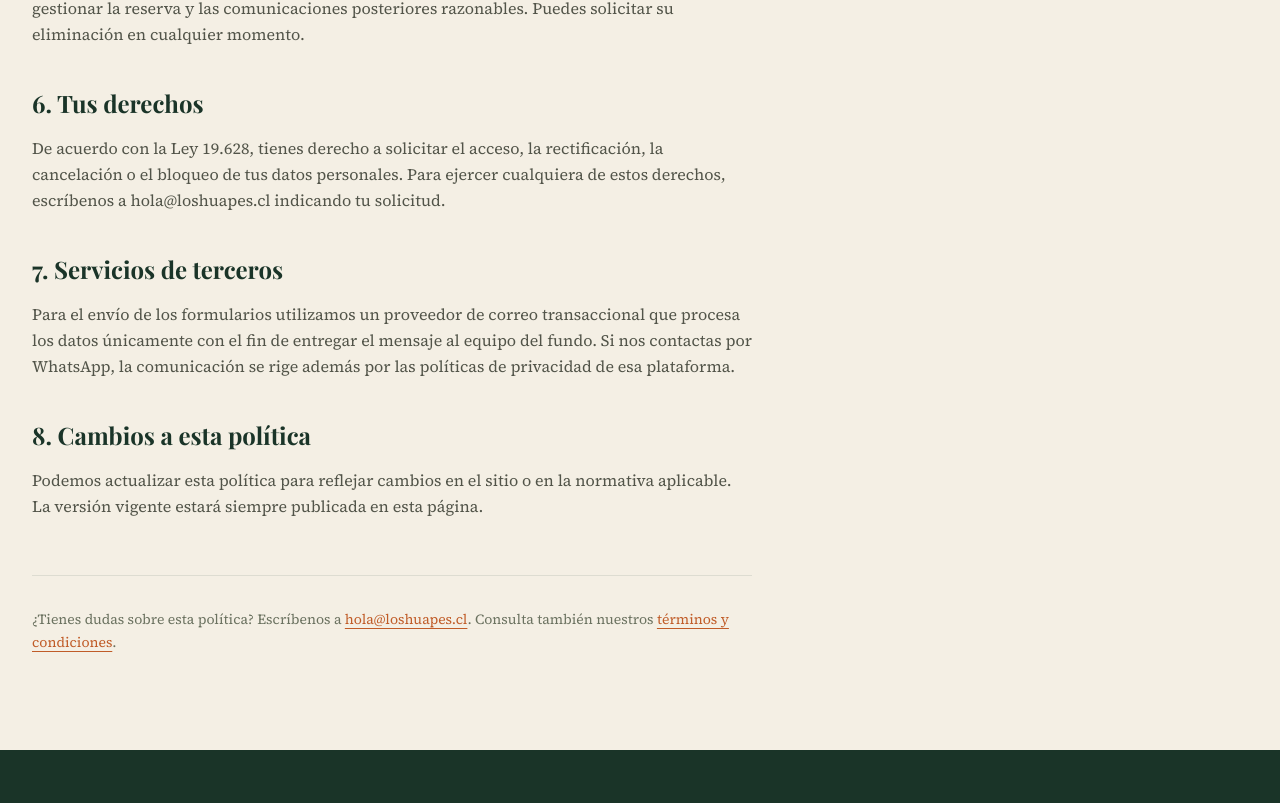
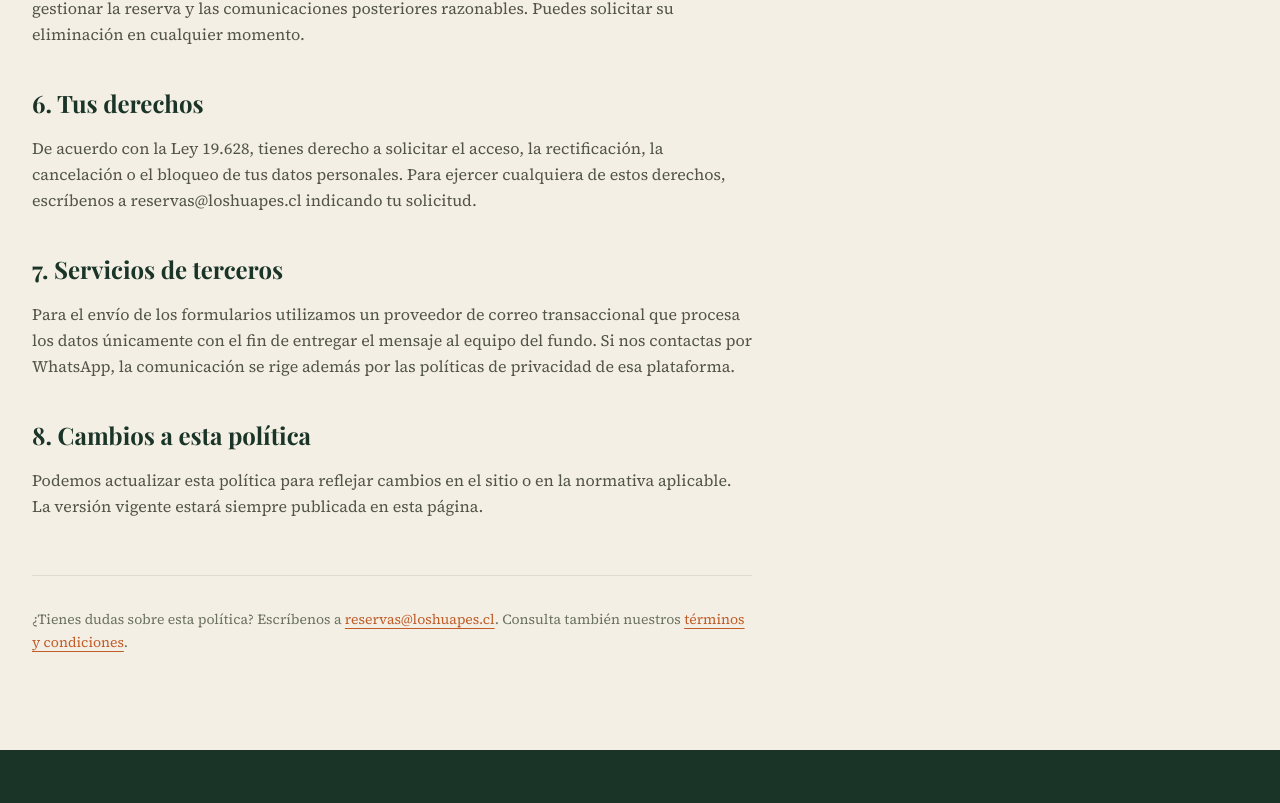
Before and after one commit to mortegac/public_site_losHuapescl, a Next.js app: page /privacidad in a window 1280 px wide. Shown: the part 1417-2220 px from the top of the page. Built offline with nearby package versions, Linux system fonts and the light colour scheme.

Commit message:
feat: email de contacto hola@ → reservas@loshuapes.cl en todo el sitio

```diff
--- a/src/app/api/reservas/route.ts
+++ b/src/app/api/reservas/route.ts
@@ -123,7 +123,7 @@ export async function POST(req: NextRequest) {
 
   const { error } = await resend.emails.send({
     from: 'reservas@loshuapes.cl',
-    to: 'hola@loshuapes.cl',
+    to: 'reservas@loshuapes.cl',
     replyTo: body.email,
     subject: `Solicitud de reserva — ${body.nombre}`,
     html,
--- a/src/app/gracias/page.tsx
+++ b/src/app/gracias/page.tsx
@@ -10,7 +10,7 @@ export const metadata: Metadata = {
 const ERROR_MESSAGES: Record<string, string> = {
   datos: 'Faltan campos obligatorios o el formato es inválido. Vuelve atrás y revisa el formulario.',
   limite: 'Recibimos demasiadas solicitudes seguidas. Espera unos minutos e intenta de nuevo.',
-  envio: 'No pudimos enviar tu solicitud. Intenta de nuevo o escríbenos directo a hola@loshuapes.cl.',
+  envio: 'No pudimos enviar tu solicitud. Intenta de nuevo o escríbenos directo a reservas@loshuapes.cl.',
 }
 
 function SuccessMessage() {
--- a/src/app/mapa-del-sitio/page.tsx
+++ b/src/app/mapa-del-sitio/page.tsx
@@ -193,10 +193,10 @@ export default function MapaDelSitioPage() {
               <p className="font-body text-sm text-muted leading-relaxed">
                 ¿No encuentras lo que buscas? Escríbenos a{' '}
                 <a
-                  href="mailto:hola@loshuapes.cl"
+                  href="mailto:reservas@loshuapes.cl"
                   className="text-ember underline underline-offset-4 hover:text-forest transition-colors"
                 >
-                  hola@loshuapes.cl
+                  reservas@loshuapes.cl
                 </a>{' '}
                 o revisa las{' '}
                 <Link
--- a/src/app/para-agencias/AgencyForm.tsx
+++ b/src/app/para-agencias/AgencyForm.tsx
@@ -109,13 +109,13 @@ export default function AgencyForm() {
         setStatus('error')
         setErrorMessage(
           result.error ??
-            'No pudimos enviar tu consulta. Intenta nuevamente o escríbenos a hola@loshuapes.cl.'
+            'No pudimos enviar tu consulta. Intenta nuevamente o escríbenos a reservas@loshuapes.cl.'
         )
       }
     } catch {
       setStatus('error')
       setErrorMessage(
-        'No pudimos enviar tu consulta. Revisa tu conexión e intenta nuevamente, o escríbenos a hola@loshuapes.cl.'
+        'No pudimos enviar tu consulta. Revisa tu conexión e intenta nuevamente, o escríbenos a reservas@loshuapes.cl.'
       )
     }
   }
--- a/src/app/privacidad/page.tsx
+++ b/src/app/privacidad/page.tsx
@@ -33,7 +33,7 @@ const secciones: SeccionLegal[] = [
   {
     titulo: '1. Responsable del tratamiento',
     parrafos: [
-      'El sitio web loshuapes.cl es operado por Fundo Los Huapes, operador de turismo rural ubicado en la ribera del Río San Pedro, Región de Los Ríos, Chile. Para cualquier consulta relacionada con esta política puedes escribir a hola@loshuapes.cl.',
+      'El sitio web loshuapes.cl es operado por Fundo Los Huapes, operador de turismo rural ubicado en la ribera del Río San Pedro, Región de Los Ríos, Chile. Para cualquier consulta relacionada con esta política puedes escribir a reservas@loshuapes.cl.',
     ],
   },
   {
@@ -64,7 +64,7 @@ const secciones: SeccionLegal[] = [
   {
     titulo: '6. Tus derechos',
     parrafos: [
-      'De acuerdo con la Ley 19.628, tienes derecho a solicitar el acceso, la rectificación, la cancelación o el bloqueo de tus datos personales. Para ejercer cualquiera de estos derechos, escríbenos a hola@loshuapes.cl indicando tu solicitud.',
+      'De acuerdo con la Ley 19.628, tienes derecho a solicitar el acceso, la rectificación, la cancelación o el bloqueo de tus datos personales. Para ejercer cualquiera de estos derechos, escríbenos a reservas@loshuapes.cl indicando tu solicitud.',
     ],
   },
   {
@@ -142,10 +142,10 @@ export default function PrivacidadPage() {
               <p className="font-body text-sm text-muted leading-relaxed">
                 ¿Tienes dudas sobre esta política? Escríbenos a{' '}
                 <a
-                  href="mailto:hola@loshuapes.cl"
+                  href="mailto:reservas@loshuapes.cl"
                   className="text-ember underline underline-offset-4 hover:text-forest transition-colors"
                 >
-                  hola@loshuapes.cl
+                  reservas@loshuapes.cl
                 </a>
                 . Consulta también nuestros{' '}
                 <Link
--- a/src/app/reservar/page.tsx
+++ b/src/app/reservar/page.tsx
@@ -239,10 +239,10 @@ export default function ReservarPage() {
               Escribir por WhatsApp
             </a>
             <a
-              href="mailto:hola@loshuapes.cl"
+              href="mailto:reservas@loshuapes.cl"
               className="inline-flex items-center justify-center font-ui font-medium tracking-wide rounded transition-all duration-200 focus-visible:outline-none focus-visible:ring-2 focus-visible:ring-ember focus-visible:ring-offset-2 bg-transparent text-cream border-2 border-cream/40 hover:border-cream hover:bg-cream/10 px-8 py-4 text-lg"
             >
-              hola@loshuapes.cl
+              reservas@loshuapes.cl
             </a>
           </div>
           <p className="mt-8 font-ui text-xs text-cream/50">
--- a/src/app/terminos/page.tsx
+++ b/src/app/terminos/page.tsx
@@ -142,10 +142,10 @@ export default function TerminosPage() {
               <p className="font-body text-sm text-muted leading-relaxed">
                 ¿Tienes dudas sobre estos términos? Escríbenos a{' '}
                 <a
-                  href="mailto:hola@loshuapes.cl"
+                  href="mailto:reservas@loshuapes.cl"
                   className="text-ember underline underline-offset-4 hover:text-forest transition-colors"
                 >
-                  hola@loshuapes.cl
+                  reservas@loshuapes.cl
                 </a>
                 . Revisa también nuestra{' '}
                 <Link
--- a/src/components/layout/Footer.tsx
+++ b/src/components/layout/Footer.tsx
@@ -42,7 +42,7 @@ const footerColumns: FooterColumn[] = [
     links: [
       // TODO: confirmar número real
       { label: 'WhatsApp', href: 'https://wa.me/56912345678' },
-      { label: 'hola@loshuapes.cl', href: 'mailto:hola@loshuapes.cl' },
+      { label: 'reservas@loshuapes.cl', href: 'mailto:reservas@loshuapes.cl' },
     ],
   },
 ]
--- a/src/lib/jsonld.ts
+++ b/src/lib/jsonld.ts
@@ -7,7 +7,7 @@
 const BASE_URL = 'https://www.loshuapes.cl'
 const BUSINESS_ID = `${BASE_URL}/#business`
 const CONTACT_PHONE = '+56912345678' // TODO: confirmar número real
-const CONTACT_EMAIL = 'hola@loshuapes.cl'
+const CONTACT_EMAIL = 'reservas@loshuapes.cl'
 
 // ---------------------------------------------------------------------------
 // Season dates (octubre–mayo), derived from the current year at build time
```
